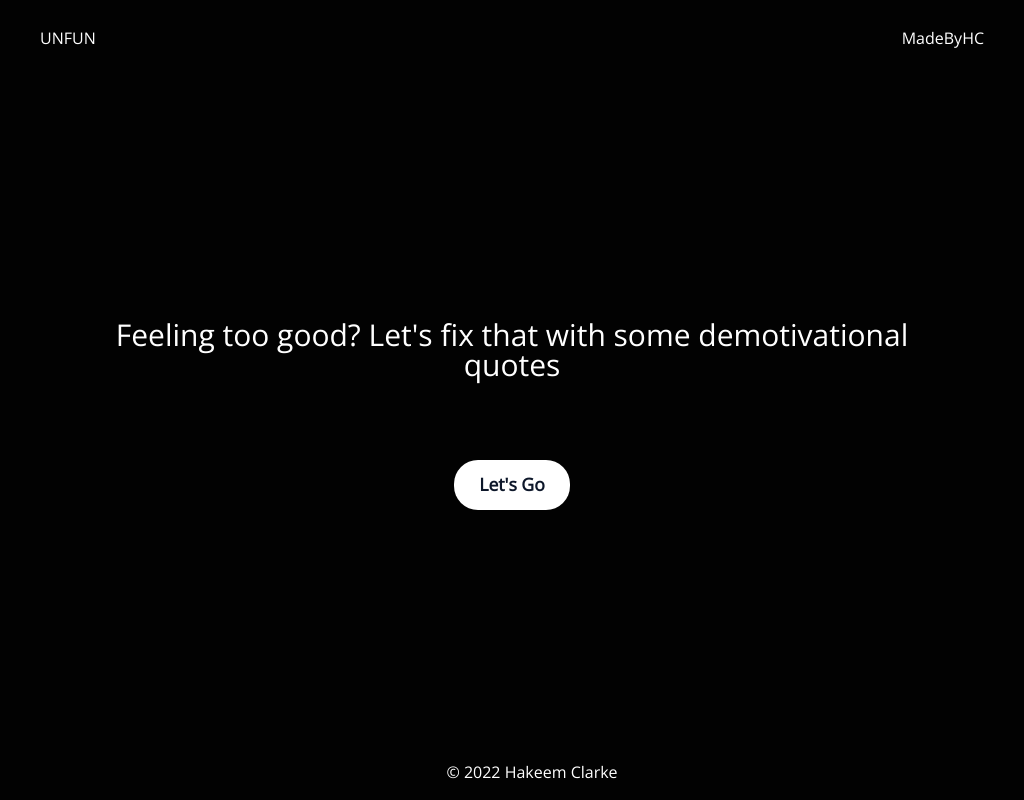
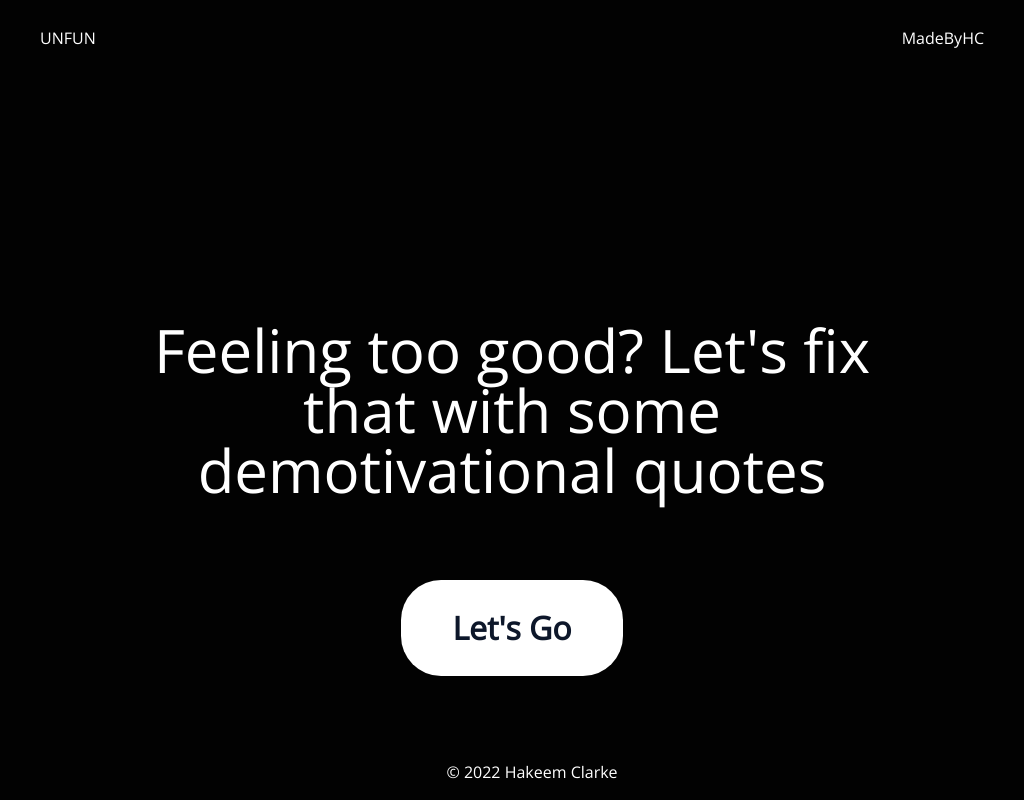
Before and after one commit to hakeem-jc/unfun, a React (Create React App) app: page / in a window 1024 px wide. Built offline with nearby package versions, Linux system fonts and the light colour scheme.

Commit message:
Make responsive

```diff
--- a/src/Styles/App.css
+++ b/src/Styles/App.css
@@ -54,3 +54,23 @@ body {
     background-color: #4267B2;
     color: #fff;
 }
+
+@media screen and (min-width: 800px) and (max-width: 1200px) {
+    .content-container {
+        top: 40%;
+    }
+    .content-header {
+        font-size: 60px;
+    }
+    .content-btn {
+        padding: 2rem 3.2rem;
+        border-radius: 2.5rem;
+        font-size: 2rem;
+    }
+}
+
+@media screen and (max-width: 799px) {
+    .content-container {
+        top: 40%;
+    }
+}
--- a/src/components/Navbar/navbar.css
+++ b/src/components/Navbar/navbar.css
@@ -16,7 +16,7 @@
 
 @media screen and (max-width: 768px) {
     .logo {
-        float: none;
+        float: left;
         display: block;
         text-align: left;
     }
```
